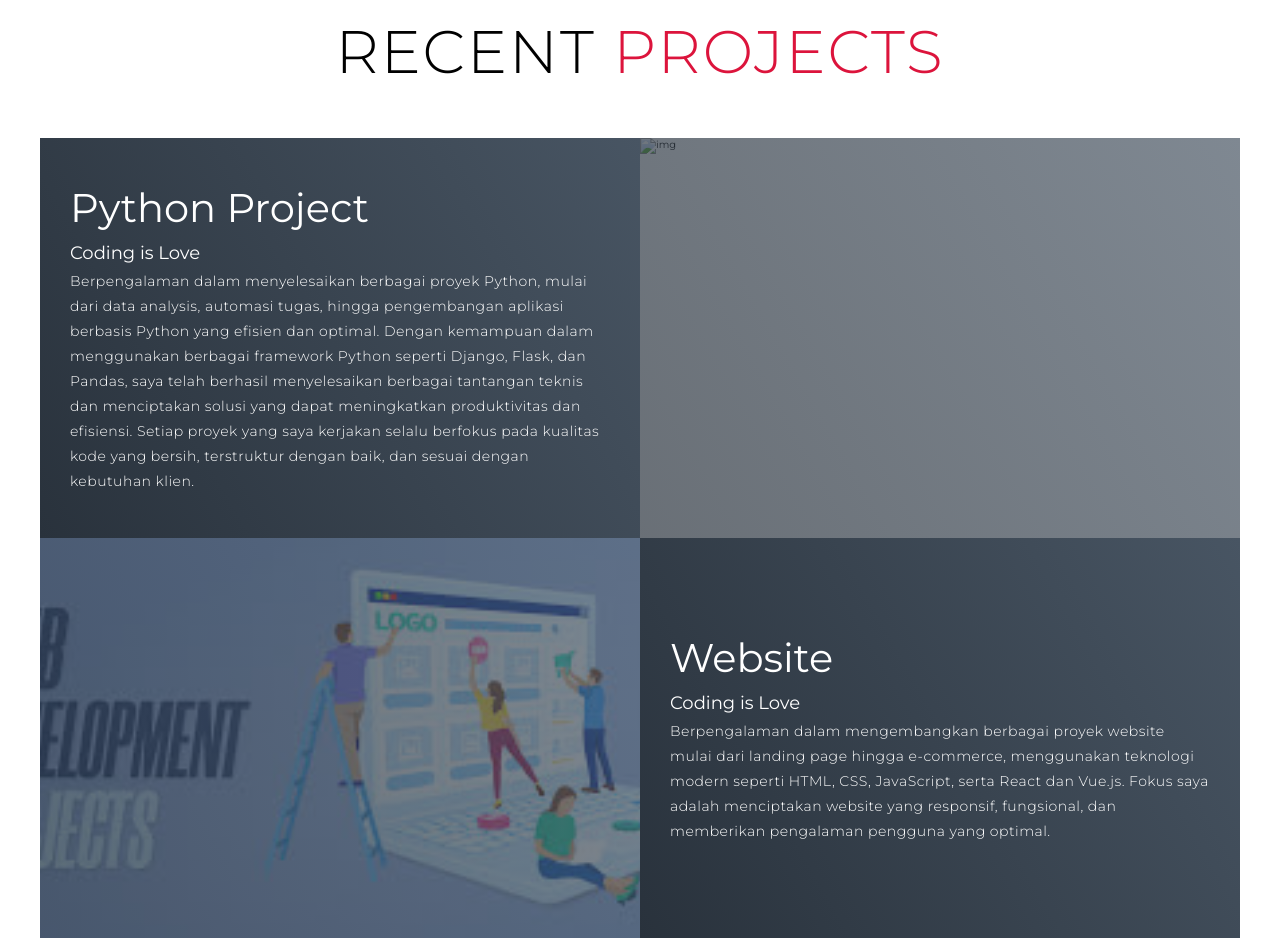
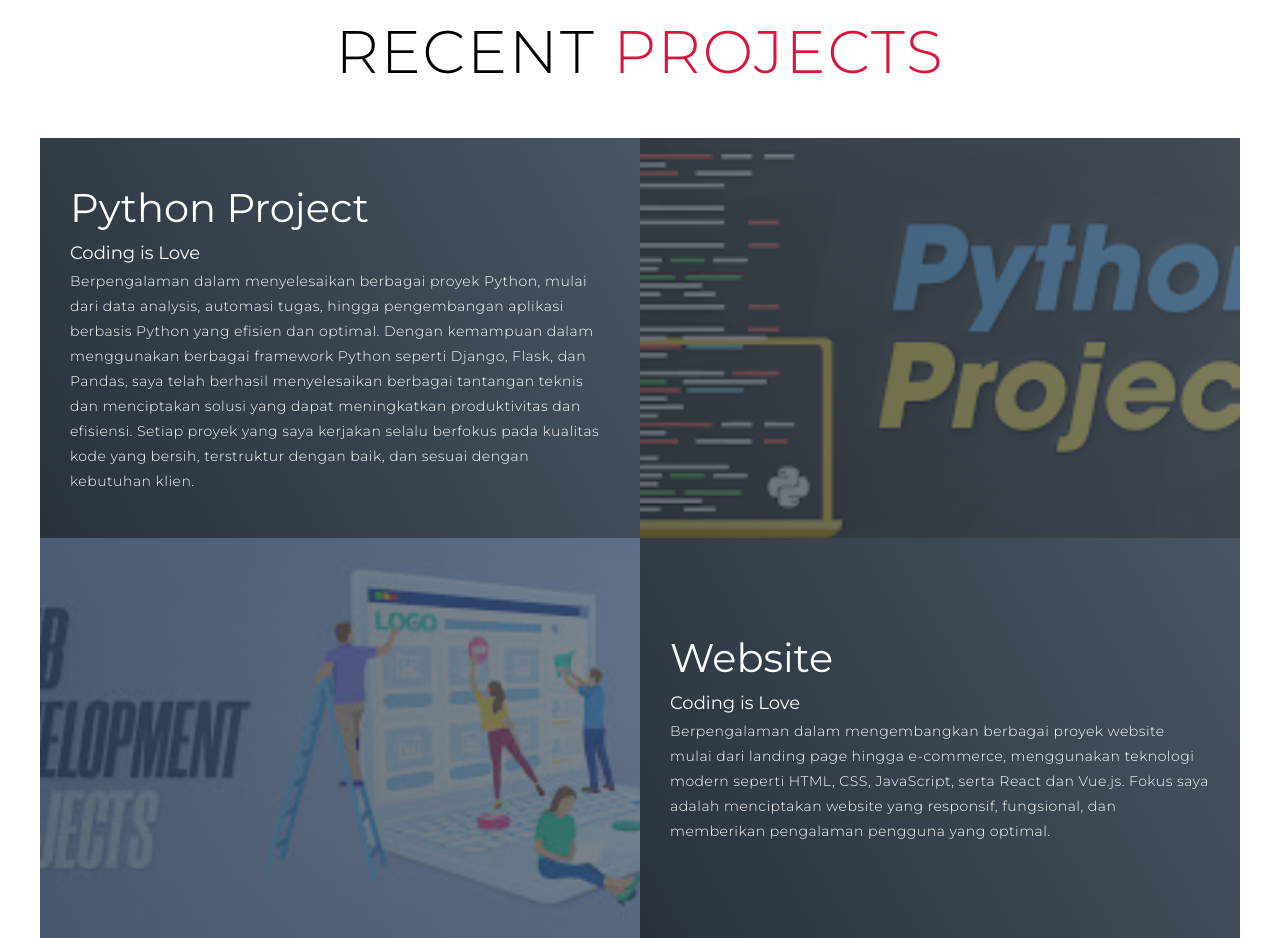
Before and after one commit to Dilma15/Porfolioadilmahendra, a plain HTML site: page index.html in a window 1280 px wide. Shown: the part 2080-3018 px from the top of the page. Drawn offline with Linux system fonts and the light colour scheme; files whose address does not match are found by name.

Commit message:
Update index.html
Signed-off-by: Dilma15 <adilmahendra0@gmail.com>

```diff
--- a/index.html
+++ b/index.html
@@ -113,7 +113,7 @@
               Setiap proyek yang saya kerjakan selalu berfokus pada kualitas kode yang bersih, terstruktur dengan baik, dan sesuai dengan kebutuhan klien.</p>
           </div>
           <div class="project-img">
-            <img src="./img/pyproject.png" alt="img">
+            <img src="https://github.com/Dilma15/Porfolioadilmahendra/blob/main/pyproject.png?raw=true" alt="img">
           </div>
         </div>
         <div class="project-item">
```
